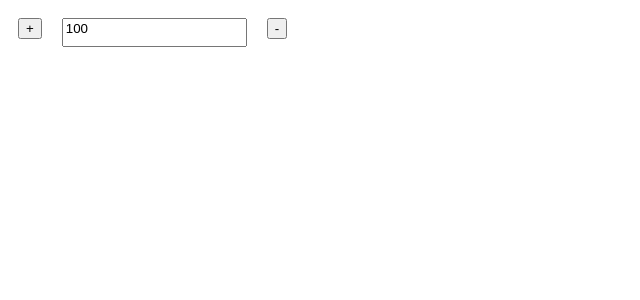
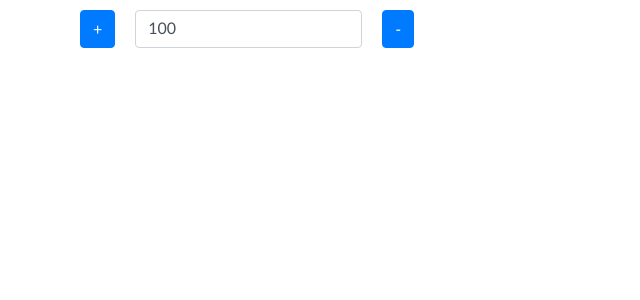
Before and after one commit to prabaprakash/Awesome-React-Redux-Saga-Boilerplate, a React app: page / in a window 1280 px wide. Shown: the top 300 px of the page, without its empty margins (0-640 px from the left). Built offline with nearby package versions, Linux system fonts and the light colour scheme; the HTML template or start-up script is replaced by a standard one.

Commit message:
bootstrap 4 configured

```diff
--- a/package.json
+++ b/package.json
@@ -71,6 +71,7 @@
   },
   "dependencies": {
     "body-parser": "^1.19.0",
+    "bootstrap": "^4.3.1",
     "connected-react-router": "^6.5.2",
     "cookie-parser": "^1.4.4",
     "express": "^4.17.1",
@@ -81,7 +82,7 @@
     "passport-google-oauth20": "^2.0.0",
     "pm2": "^3.5.1",
     "react": "^16.10.2",
-    "react-bootstrap": "^0.32.4",
+    "react-bootstrap": "^1.0.0-beta.14",
     "react-dom": "^16.10.2",
     "react-player": "^1.13.0",
     "react-redux": "^7.1.1",
--- a/src/client/components/App.jsx
+++ b/src/client/components/App.jsx
@@ -2,7 +2,8 @@ import React from 'react';
 import PropTypes from 'prop-types';
 
 import '../styles/App.scss';
-import { Button, FormControl } from 'react-bootstrap';
+
+import { Button, FormControl, Row, Container } from 'react-bootstrap';
 export default class App extends React.Component {
   constructor(props) {
     super(props);
@@ -12,8 +13,9 @@ export default class App extends React.Component {
     parseInt(e.target.value) ? this.props.change(parseInt(e.target.value)): '';
   }
   render() {
-    return (<div className="container">
-      <Button bsStyle="primary" onClick={() => this.props.add(this.props.number)}>
+    return (<Container>
+      <Row>
+      <Button onClick={() => this.props.add(this.props.number)}>
           +
       </Button>
       <FormControl
@@ -22,10 +24,11 @@ export default class App extends React.Component {
         value={this.props.number}
         onChange={this.handleChange}
       />
-      <Button bsStyle="primary" onClick={() => this.props.sub(this.props.number)}>
+      <Button onClick={() => this.props.sub(this.props.number)}>
           -
       </Button>
-    </div>
+      </Row>
+      </Container>
     );
   }
 }
--- a/src/client/containers/App.js
+++ b/src/client/containers/App.js
@@ -4,7 +4,6 @@ import App from '../components/App';
 import { add, sub, change } from '../actions';
 
 const mapStateToProps = state => {
-  console.log("mapStateToProps -> ", state);
   return {
     number: state.calc.number,
   }
--- a/src/client/index.js
+++ b/src/client/index.js
@@ -2,6 +2,7 @@ import React from 'react';
 import { render } from 'react-dom';
 import { Provider } from 'react-redux';
 import { createStore, applyMiddleware, compose } from 'redux';
+import 'bootstrap/dist/css/bootstrap.min.css';
 
 import createRouteReducers from './reducers/combined';
 
--- a/webpack.config.js
+++ b/webpack.config.js
@@ -28,7 +28,7 @@ module.exports = {
         },
       },
       {
-        test: /\.scss$/,
+        test: /\.scss|.css$/,
         use: ExtractTextPlugin.extract({
           fallback: 'style-loader',
           use: ['css-loader', 'sass-loader'],
```
Also changed, not shown: .nyc_output/processinfo/index.json, src/dist/index.html, 2 other files (tests, documents, lock files or other folders).
